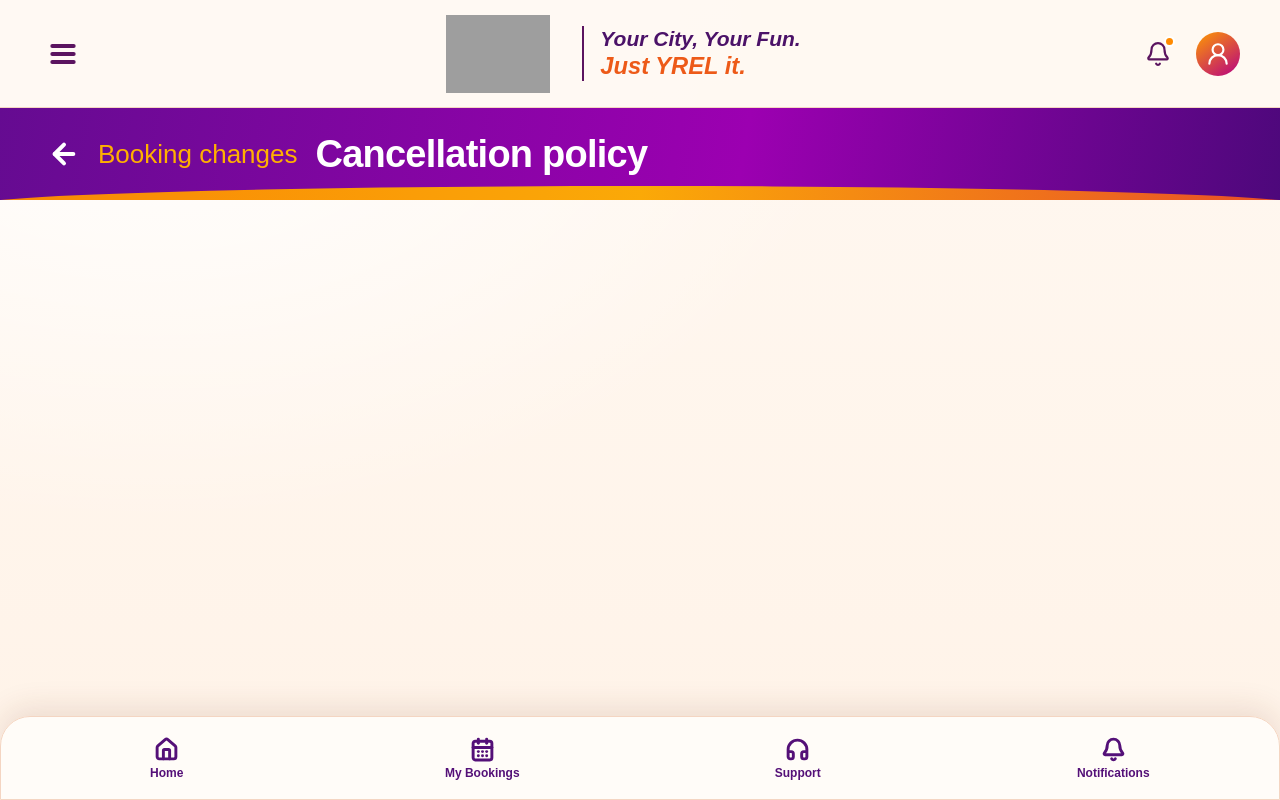
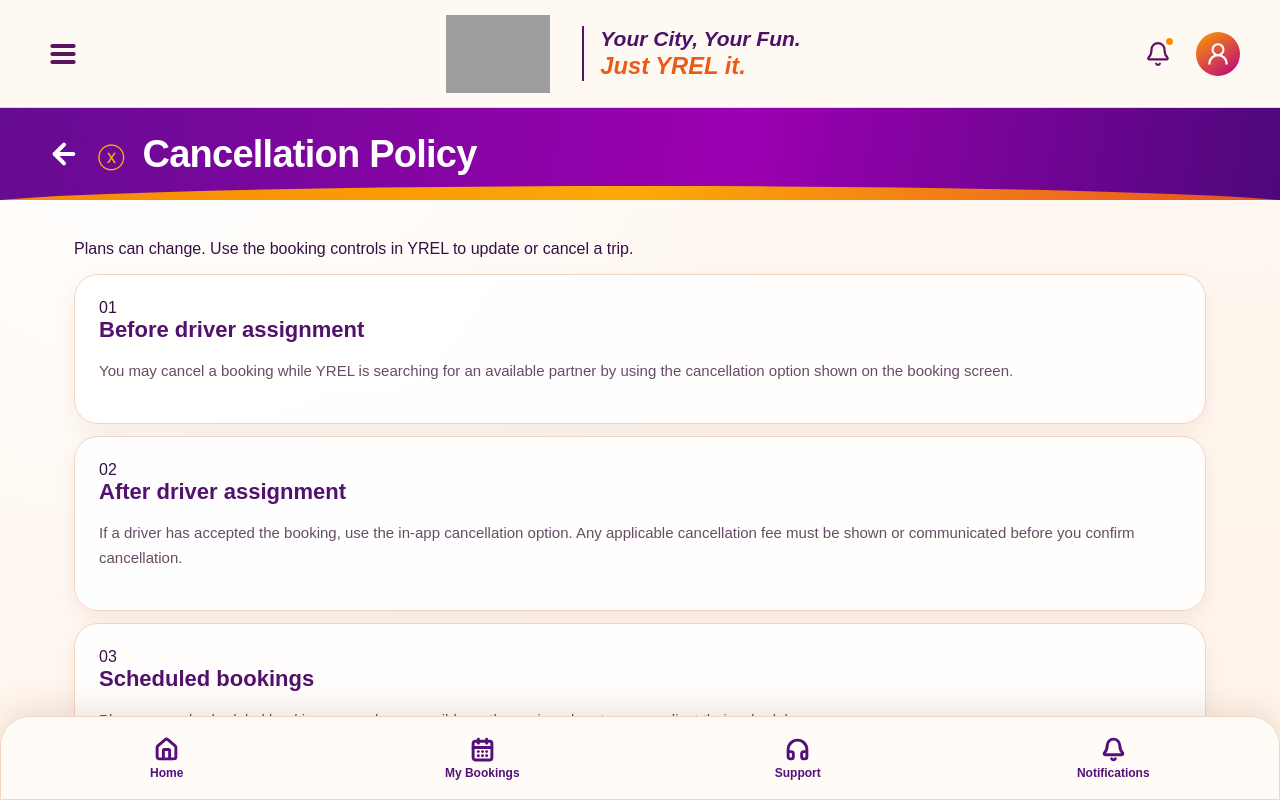
Before and after one commit to samratsihimoge-eng/YREL, a Next.js app: page /cancellation-policy in a window 1280 px wide. Shown: the top 800 px of the page. Built offline with nearby package versions, Linux system fonts and the light colour scheme; grey boxes are pictures that could not be loaded.

Commit message:
Implement approved YREL page layout and content

```diff
--- a/app/cancellation-policy/page.tsx
+++ b/app/cancellation-policy/page.tsx
@@ -1,8 +1,3 @@
 import InfoPage from "@/app/components/InfoPage";
-export default function Page(){return <InfoPage eyebrow="Booking changes" title="Cancellation policy" intro="If your plans change, use the booking controls in YREL as early as possible so the partner can be updated." sections={[
-{title:"Before a driver is assigned",body:"You can request cancellation from the booking screen while the app is still searching. The booking status will update when the cancellation is processed."},
-{title:"After a driver is assigned",body:"Use the cancellation control in your booking and wait for the updated status. Where a cancellation charge applies, it should be displayed in the booking flow or communicated before you confirm the cancellation."},
-{title:"Scheduled bookings",body:"For a booking made in advance, cancel as early as possible so the assigned partner can adjust their schedule."},
-{title:"Partner unavailable",body:"If YREL cannot find an available partner, the booking will be marked accordingly. You will not be charged for a trip that was not provided through YREL."},
-{title:"Disputes or help",body:"If the displayed booking status or any communicated cancellation amount appears incorrect, contact YREL Support from the app and include your booking reference."}
-]}/>}
+const sections=[["Before driver assignment","You may cancel a booking while YREL is searching for an available partner by using the cancellation option shown on the booking screen."],["After driver assignment","If a driver has accepted the booking, use the in-app cancellation option. Any applicable cancellation fee must be shown or communicated before you confirm cancellation."],["Scheduled bookings","Please cancel scheduled bookings as early as possible so the assigned partner can adjust their schedule."],["No partner available","If YREL cannot find an available partner, the booking will be marked as unavailable. No trip fare is due for a trip that was not provided."],["Need help?","If you believe a cancellation status or fee is incorrect, contact YREL Support and share your booking reference."]];
+export default function Page(){return <InfoPage eyebrow="ⓧ" title="Cancellation Policy"><p className="yrel-policy-intro">Plans can change. Use the booking controls in YREL to update or cancel a trip.</p>{sections.map(([h,p],i)=><article className="yrel-policy-card" key={h}><span className="yrel-policy-num">{String(i+1).padStart(2,"0")}</span><h2>{h}</h2><p>{p}</p></article>)}</InfoPage>}
```
